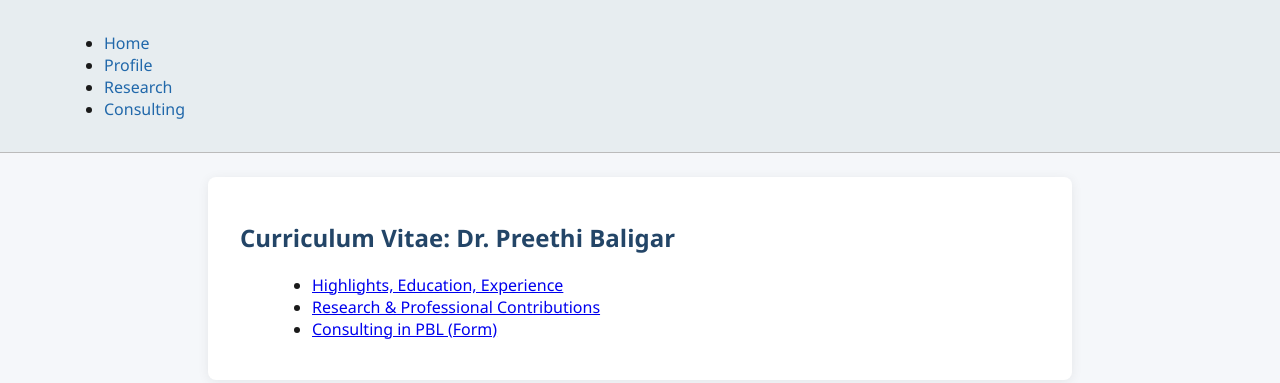
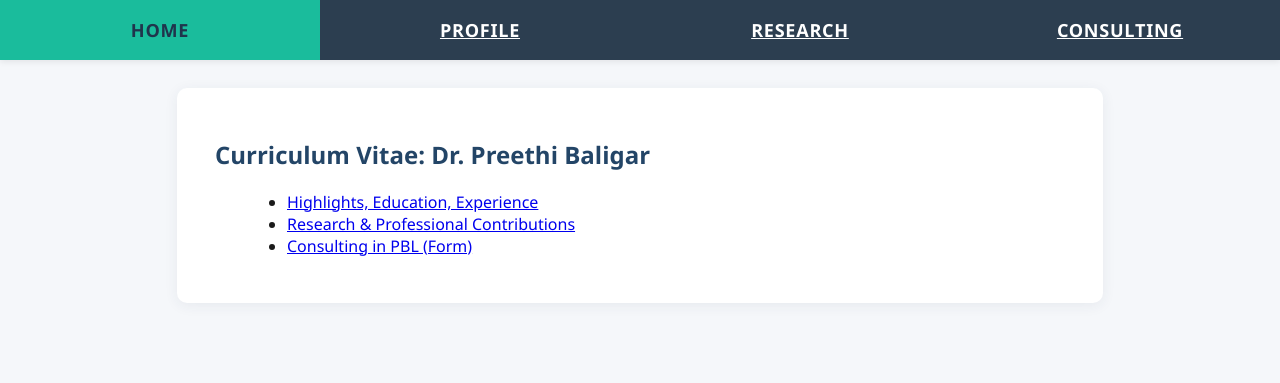
Before and after one commit to preethi-baligar/preethi-baligar.github.io, a plain HTML site: page index.html in a window 1280 px wide. Drawn offline with Linux system fonts and the light colour scheme.

Commit message:
Update consulting-pbl.css

```diff
--- a/consulting-pbl.css
+++ b/consulting-pbl.css
@@ -5,20 +5,65 @@ body {
   margin: 0;
   padding: 0;
 }
+
+/* Horizontal block color menu for higher education theme */
+.main-nav {
+  width: 100vw;
+  background: #2C3E50;
+  box-shadow: 0 2px 6px rgba(0,0,0,0.08);
+}
+
+.main-nav ul {
+  display: flex;
+  flex-direction: row;
+  margin: 0;
+  padding: 0;
+  list-style: none;
+}
+
+.main-nav li {
+  margin: 0;
+  padding: 0;
+  flex: 1;
+}
+
+.main-nav a {
+  display: block;
+  padding: 18px 0;
+  text-align: center;
+  text-transform: uppercase;
+  font-weight: 600;
+  color: #fff;
+  background: #2C3E50;
+  transition: background 0.2s, color 0.2s;
+  letter-spacing: .04em;
+  font-size: 1.13em;
+}
+
+.main-nav a.active,
+.main-nav a:hover {
+  background: #1ABC9C;
+  color: #20344c;
+  text-decoration: none;
+}
+
 h2, h3, h4 {
   color: #234567;
 }
+
 ul, ol {
   margin-left: 2em;
 }
+
 section {
   background: #fff;
-  margin: 24px auto;
-  padding: 24px 32px;
-  border-radius: 8px;
-  box-shadow: 0 2px 12px rgba(0,0,0,0.07);
-  max-width: 800px;
+  margin: 28px auto;
+  padding: 30px 38px;
+  border-radius: 10px;
+  box-shadow: 0 2.5px 14px rgba(44,62,80,0.07);
+  max-width: 850px;
 }
+
 label {
   display: block;
   margin-top: 1em;
@@ -56,17 +101,3 @@ button:hover {
   margin-top: 1em;
   font-weight: 500;
 }
-nav {
-  padding: 1em 2em;
-  background: #e7edf0;
-  margin-bottom: 1em;
-  border-bottom: 1px solid #bbb;
-}
-nav a {
-  color: #2168aa;
-  text-decoration: none;
-  font-size: 1em;
-}
-nav a:hover {
-  text-decoration: underline;
-}
```
